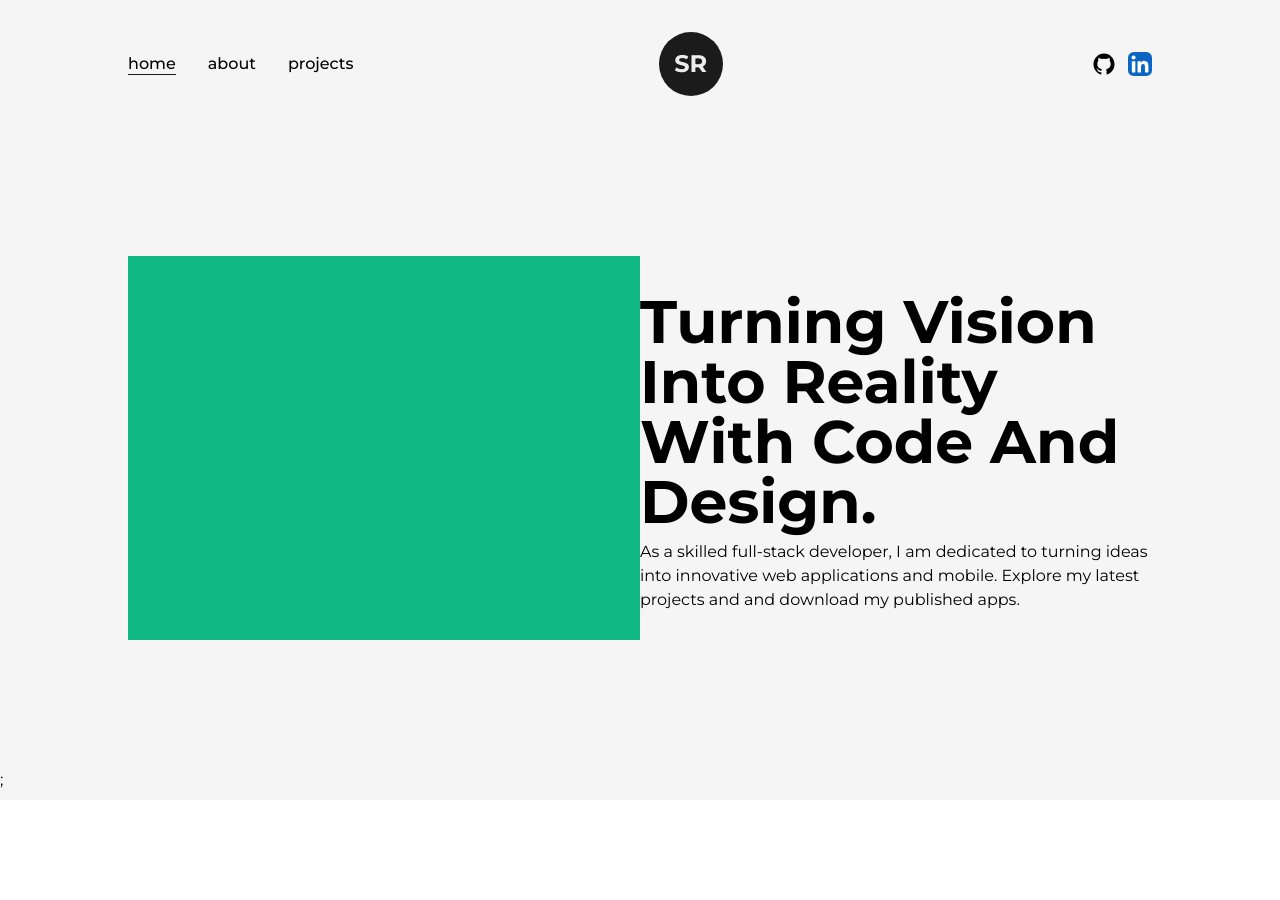
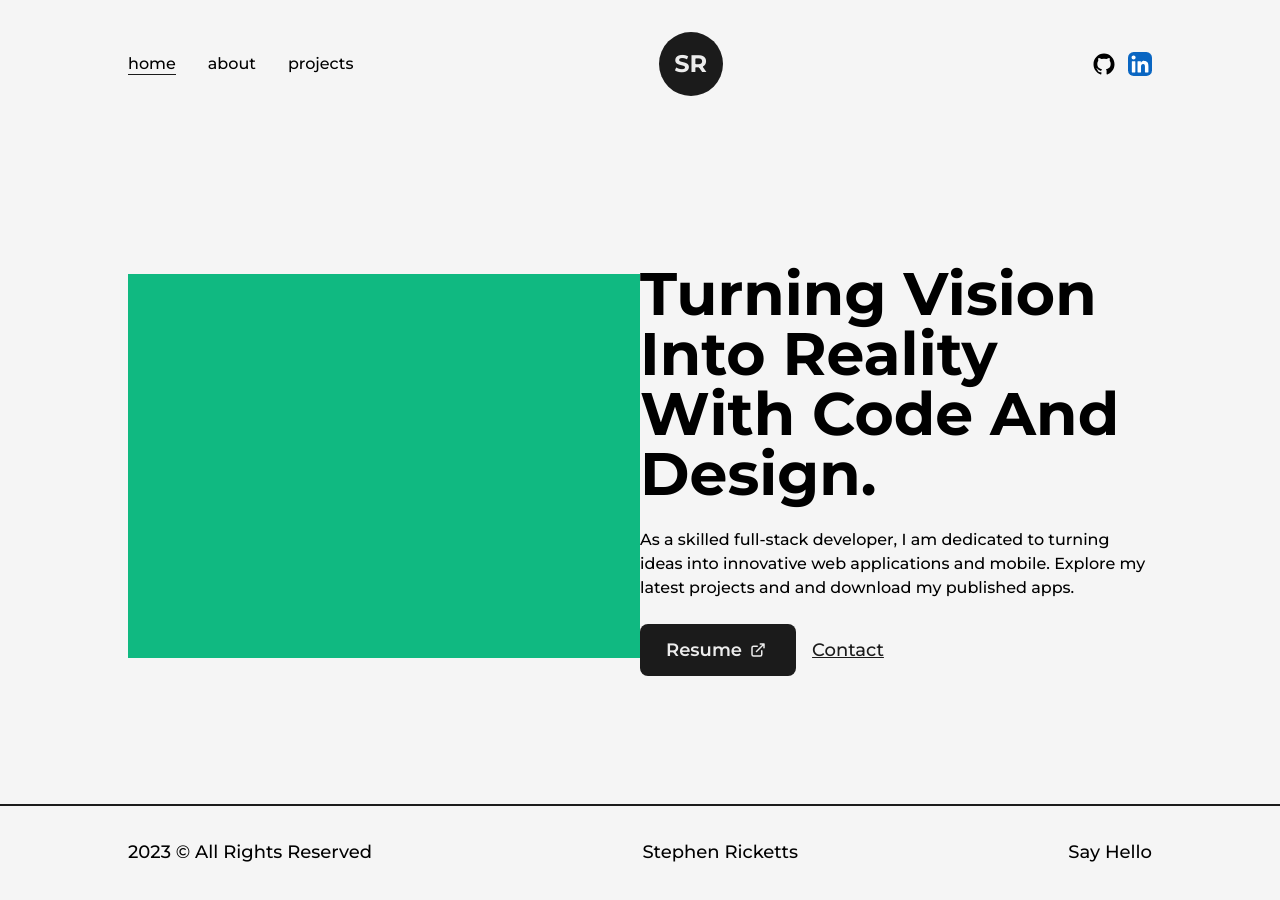
Before and after one commit to StephenRicketts/portfolio-2, a Next.js app: page / in a window 1280 px wide. Shown: the top 900 px of the page. Before the commit the page ends 800 px from the top, so only its background shows below. Built offline with nearby package versions, Linux system fonts and the light colour scheme.

Commit message:
started with about section

```diff
--- a/components/AnimatedText.tsx
+++ b/components/AnimatedText.tsx
@@ -8,12 +8,27 @@ type Props = {
 
 const quote = {
   initial: {
-    opacity: 0,
+    opacity: 1,
   },
   animate: {
     opacity: 1,
     transition: {
       delay: 0.5,
+      staggerChildren: 0.08,
+    },
+  },
+};
+
+const singleWord = {
+  initial: {
+    opacity: 0,
+    y: 50,
+  },
+  animate: {
+    opacity: 1,
+    y: 0,
+    transition: {
+      duration: 1,
     },
   },
 };
@@ -22,14 +37,20 @@ export const AnimatedText: React.FC<Props> = ({ text, className }) => {
   return (
     <div className="w-full mx-auto py-2 flex items-center justify-center text-center overflow-hidden">
       <motion.h1
+        initial="initial"
+        animate="animate"
         variants={quote}
         className={`inline-block w-full tetxt-dark font-bold capitalize text-6xl ${className}`}
       >
         {text.split(" ").map((word, index) => {
           return (
-            <span className="inline-block" key={word + "-" + index}>
+            <motion.span
+              variants={singleWord}
+              className="inline-block"
+              key={word + "-" + index}
+            >
               {word}&nbsp;
-            </span>
+            </motion.span>
           );
         })}
       </motion.h1>
--- /dev/null
+++ b/components/Footer.tsx
@@ -0,0 +1,19 @@
+import React from "react";
+import { Layout } from "./Layout";
+import Link from "next/link";
+
+type Props = {};
+
+export const Footer = (props: Props) => {
+  return (
+    <footer className="w-full border-t-2 border-solid border-dark font-medium text-lg">
+      <Layout className="py-8 flex items-center justify-between">
+        <span>{new Date().getFullYear()} &copy; All Rights Reserved</span>
+        <div className="flex items-center">
+          <Link href="/">Stephen Ricketts</Link>
+        </div>
+        <Link href="/">Say Hello</Link>
+      </Layout>
+    </footer>
+  );
+};
--- a/components/Icons.tsx
+++ b/components/Icons.tsx
@@ -38,3 +38,24 @@ export const LinkedInIcon = (props: SVGProps<SVGSVGElement>) => (
     </g>
   </svg>
 );
+
+export const OutsideLinkIcon = (props: SVGProps<SVGSVGElement>) => (
+  <svg
+    xmlns="http://www.w3.org/2000/svg"
+    width="1em"
+    height="1em"
+    viewBox="0 0 24 24"
+    className={`w-full h-auto ${props.className}`}
+    {...props}
+  >
+    <path fill="rgba(255, 255, 255, 0)" d="M0 0h24v24H0z" />
+    <path
+      fill="none"
+      stroke="currentColor"
+      strokeLinecap="round"
+      strokeLinejoin="round"
+      strokeWidth={2}
+      d="M11 7H6a2 2 0 0 0-2 2v9a2 2 0 0 0 2 2h9a2 2 0 0 0 2-2v-5m-7 1L20 4m-5 0h5v5"
+    />
+  </svg>
+);
--- /dev/null
+++ b/pages/about.tsx
@@ -0,0 +1,50 @@
+import Head from "next/head";
+import React from "react";
+import { AnimatedText } from "../components/AnimatedText";
+import { Layout } from "../components/Layout";
+
+type Props = {};
+
+const about = (props: Props) => {
+  return (
+    <>
+      <Head>
+        <title>Stephen Ricketts | About Page</title>
+        <meta name="description" content="" />
+      </Head>
+      <main className="flex w-full flex-col items-center justify-center">
+        <Layout className="p-16">
+          <AnimatedText text="Passion Fuels Purpose" />
+          <div className="grid w-full grid-cols-8 gap-16">
+            <div>
+              <h2 className="mb-4 text-lg font-bold uppercase text-dark/75">
+                Biography
+              </h2>
+              <p>
+                - Hi, Im CodeBucks, a web developer and UI/UX designer with a
+                passion for creating beautiful, functional, and user-centered
+                digital experiences. With 4 years of experience in the field. I
+                am always looking for new and innovative ways to bring my
+                clients visions to life.
+              </p>
+              <p>
+                - I believe that design is about more than just making things
+                look pretty – its about solving problems and creating intuitive,
+                enjoyable experiences for users.
+              </p>
+              <p>
+                - Whether Im working on a website, mobile app, or other digital
+                product, I bring my commitment to design excellence and
+                user-centered thinking to every project I work on. I look
+                forward to the opportunity to bring my skills and passion to
+                your next project.
+              </p>
+            </div>
+          </div>
+        </Layout>
+      </main>
+    </>
+  );
+};
+
+export default about;
--- a/pages/index.tsx
+++ b/pages/index.tsx
@@ -3,6 +3,9 @@ import Head from "next/head";
 import ThreeScene from "../components/ThreeScene";
 import { Layout } from "../components/Layout";
 import { AnimatedText } from "../components/AnimatedText";
+import Link from "next/link";
+import { OutsideLinkIcon } from "../components/Icons";
+import { Footer } from "../components/Footer";
 
 const Home: NextPage = () => {
   return (
@@ -22,14 +25,33 @@ const Home: NextPage = () => {
                   text="Turning Vision Into Reality With Code and Design."
                   className="!text-left"
                 />
-                <p>
+                <p className="py-4 text-base font-medium">
                   As a skilled full-stack developer, I am dedicated to turning
                   ideas into innovative web applications and mobile. Explore my
                   latest projects and and download my published apps.
                 </p>
+                <div className="flex items-center self-start mt-2">
+                  <Link
+                    className="flex items-center bg-dark text-light p-2.5 px-6 rounded-lg text-lg font-semibold
+                    hover:bg-light hover:text-dark border-2 border-solid border-transparent hover:border-dark"
+                    href="/resume.pdf"
+                    target={"_blank"}
+                    download={true}
+                  >
+                    Resume <OutsideLinkIcon className="w-6 ml-1" />
+                  </Link>
+                  <Link
+                    href="mailto:stephen.ricketts.dev@gmail.com"
+                    target={"_blank"}
+                    className="ml-4 text-lg font-medium capaitalize text-dark underline"
+                  >
+                    Contact
+                  </Link>
+                </div>
               </div>
             </div>
           </Layout>
+          <Footer />
         </main>
       </div>
     </>
```
Also changed, not shown: 1 other file (tests, documents, lock files or other folders).
